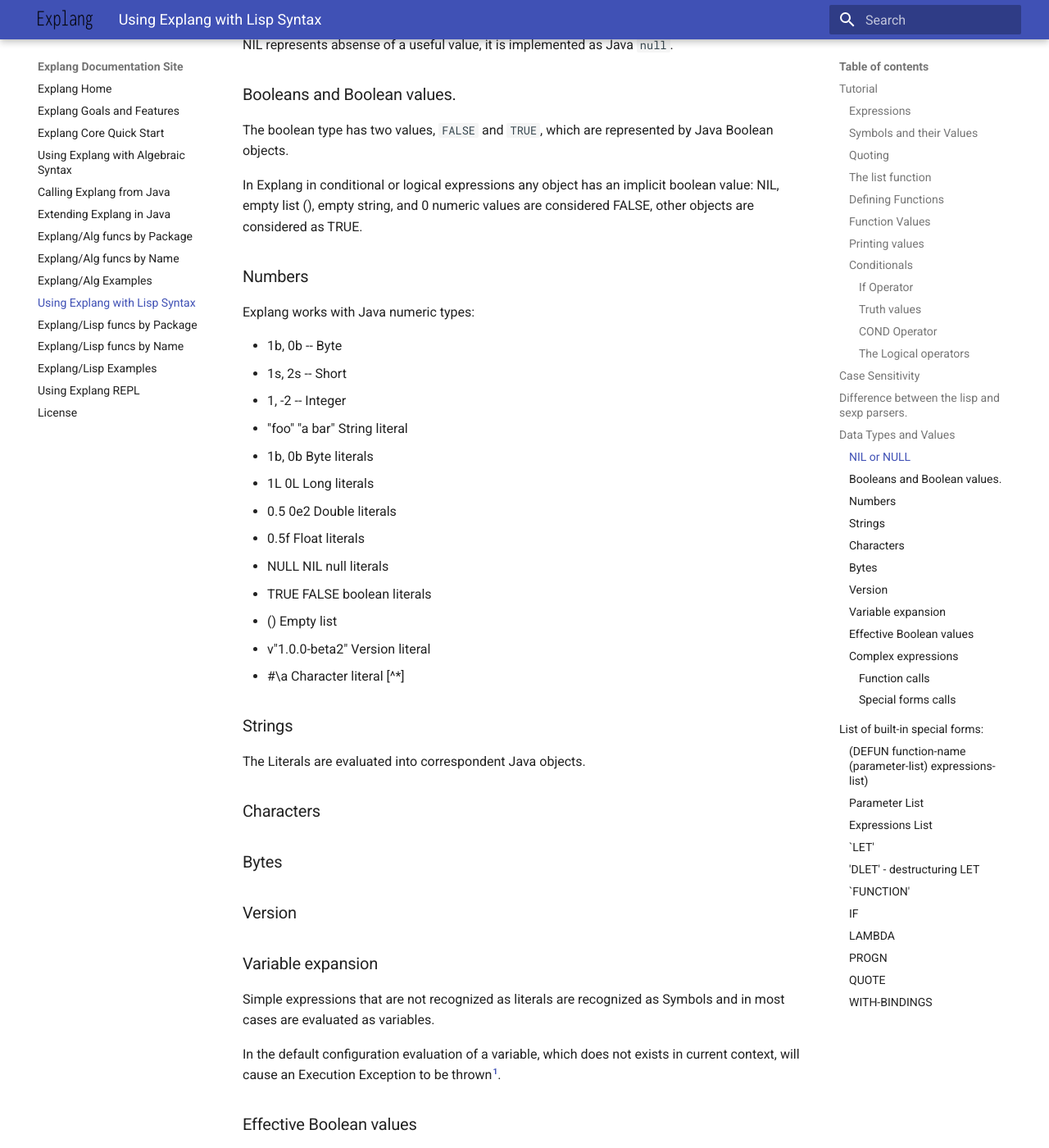
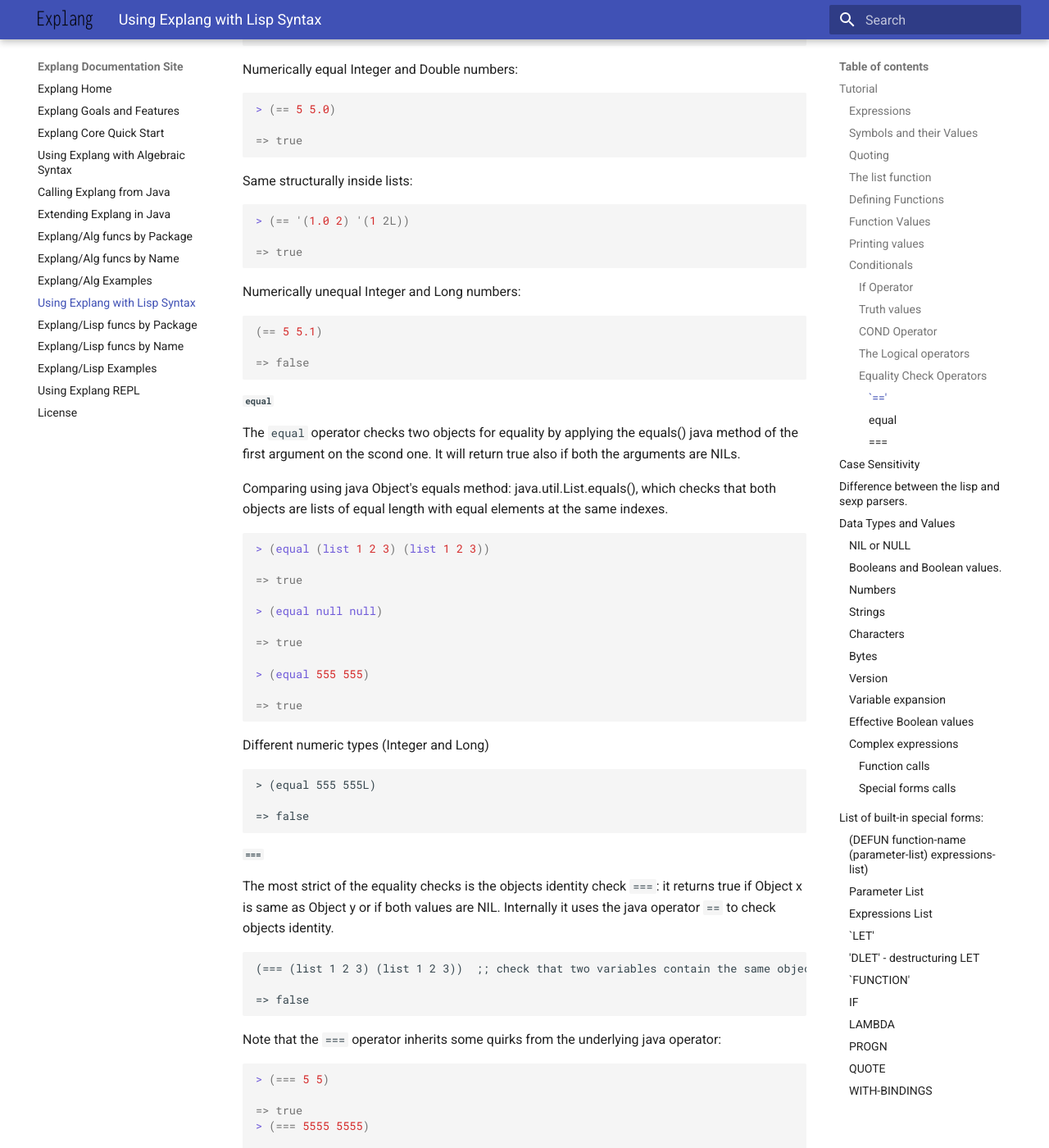
Before and after one commit to opsit-io/opsit-explang-docs, an MkDocs documentation site: the page built from docs/explang-lisp.md, in a window 1280 px wide and 1400 px high, scrolled down 7979 px. Shown: the whole window at 82% size. Built offline with MkDocs 1.6.1 and Material for MkDocs 9.7.7, drawn with Linux system fonts in a browser that asks for light colours; some of the changed text lies outside the part shown.

Commit message:
Add chapter on equality

````diff
--- a/docs/explang-lisp.md
+++ b/docs/explang-lisp.md
@@ -113,13 +113,14 @@
 
 ### The `list` function
 
-To create a list with use `list` function:
+To create a list  use the `list` function:
 
 ```lisp
 > (list 1 (+ 2 3) "foo" 'b)
 
 => [1, 5, foo, b]
 ```
+
 
 ### Defining Functions
 
@@ -407,6 +408,117 @@
 
 => foo
 ```
+
+#### Equality Check Operators
+
+##### `=='
+
+The `==` operator compares two objects in sort of
+"Do What I Mean" fashion: it returns true if two objects are
+equal structurally or numerically:
+
+```lisp
+> (== nil nil)
+
+=> true
+
+> (== 5 5)
+
+=> true
+```
+
+Numerically equal Integer and Long numbers:
+```lisp
+> (== 5 5L)
+
+=> true
+```
+
+Numerically equal Integer and Double numbers:
+
+```lisp
+
+> (== 5 5.0)
+
+=> true
+```
+
+Same structurally inside lists:
+
+```lisp
+
+> (== '(1.0 2) '(1 2L))
+
+=> true
+```
+
+Numerically unequal Integer and Long numbers:
+```lisp
+(== 5 5.1)
+
+=> false
+```
+
+##### `equal`
+
+The `equal` operator checks two objects for equality by applying the
+equals() java method of the first argument on the scond one.  It will
+return true also if both the arguments are NILs.
+
+Comparing using java Object's equals method: java.util.List.equals(),
+which checks that both objects are lists of equal length with equal
+elements at the same indexes.
+
+```lisp
+> (equal (list 1 2 3) (list 1 2 3))
+
+=> true
+
+> (equal null null)
+
+=> true
+
+> (equal 555 555)
+
+=> true
+```
+
+Different numeric types (Integer and Long)
+```
+> (equal 555 555L)
+
+=> false
+
+```
+
+##### `===`
+
+The most strict of the equality checks is the objects identity check
+`===`: it returns true if Object x is same as Object y or if both
+values are NIL.  Internally it uses the java operator `==` to check
+objects identity.
+
+```
+(=== (list 1 2 3) (list 1 2 3))  ;; check that two variables contain the same object, they are not:
+
+=> false
+
+```
+
+Note that the `===` operator inherits some quirks from the underlying java operator:
+
+```lisp
+> (=== 5 5)
+
+=> true
+> (=== 5555 5555)
+
+=> false
+```
+
+
+
+
 
 
 
````
